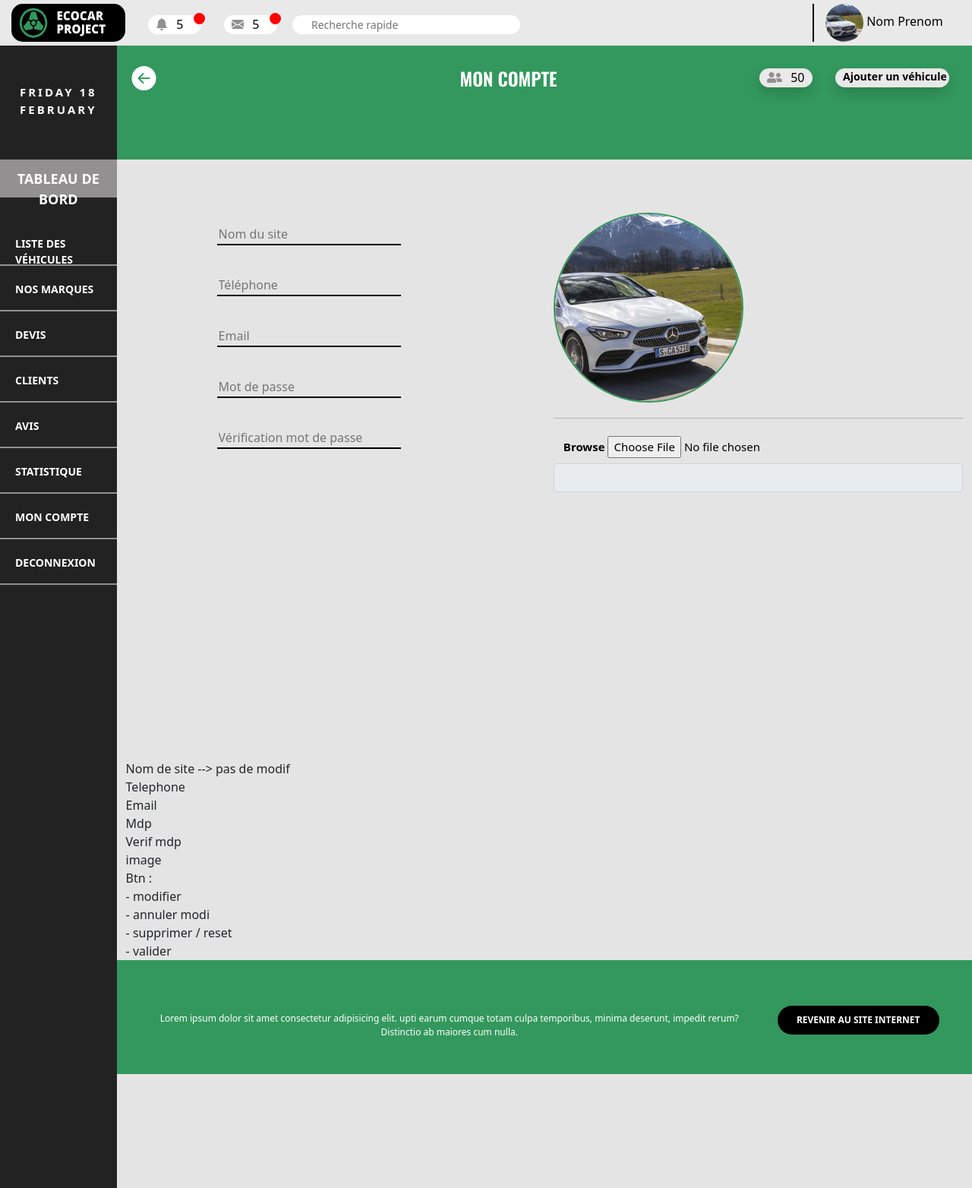
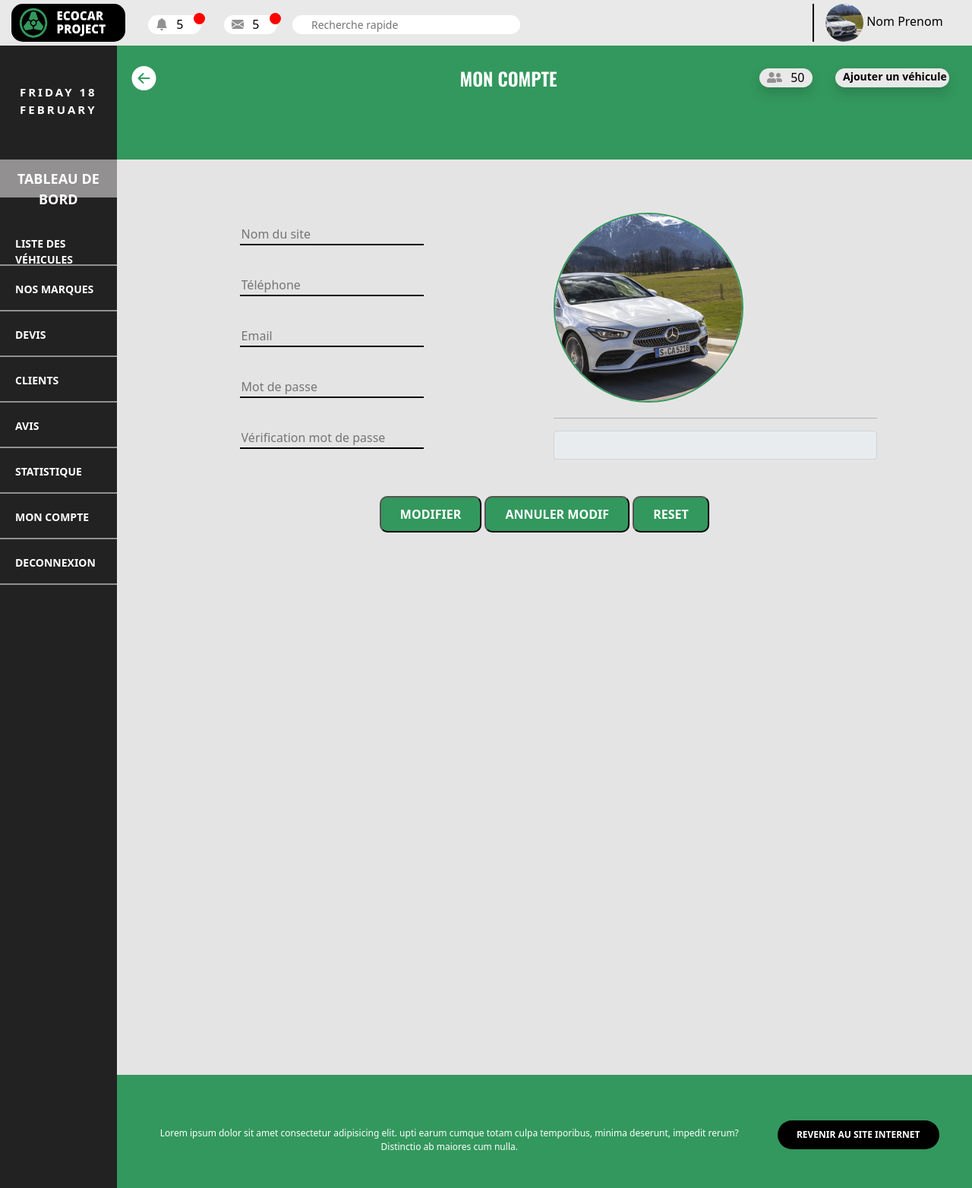
Before and after one commit to alexanderCAG/EcoCar, a PHP site: page /Acheteur/compte_admin.php in a window 1280 px wide. Shown: the top 1564 px of the page at 76% size. Run offline with PHP 8.4, Linux system fonts and the light colour scheme; some libraries are stand-ins or nearby versions.

Commit message:
fin info perso admin

```diff
--- a/Acheteur/compte_admin.php
+++ b/Acheteur/compte_admin.php
@@ -15,38 +15,38 @@
         ?>
 
         <!-- Partie Centrale contenu -->
-        <div class="container">
+        <div class="container" style="margin-bottom: 415px">
             <div class="compte_tot" style="margin-top: 70px;">
                 <form action="">
                     <div class="row">
                         <div class="col-6">
-                            <input class="border_ligne infoPerso_input" type="text" placeholder="Nom du site">
+                            <input id="infoPerso_1" class="border_ligne infoPerso_input" type="text" placeholder="Nom du site">
                             <br>
                             <small><span class="infoPerso_span" id="ErreurCon_1"></span></small>
                             <br>
 
-                            <input class="border_ligne infoPerso_input" type="text" placeholder="Téléphone">
+                            <input id="infoPerso_2" class="border_ligne infoPerso_input" type="text" placeholder="Téléphone">
                             <br>
                             <small><span class="infoPerso_span" id="ErreurCon_2"></span></small>
                             <br>
 
-                            <input class="border_ligne infoPerso_input" type="email" placeholder="Email">
+                            <input id="infoPerso_3" class="border_ligne infoPerso_input" type="email" placeholder="Email">
                             <br>
                             <small><span class="infoPerso_span" id="ErreurCon_3"></span></small>
                             <br>
 
-                            <input class="border_ligne infoPerso_input" type="text" placeholder="Mot de passe">
+                            <input id="infoPerso_4" class="border_ligne infoPerso_input" type="text" placeholder="Mot de passe">
                             <br>
                             <small><span class="infoPerso_span" id="ErreurCon_4"></span></small>
                             <br>
 
-                            <input class="border_ligne infoPerso_input" type="text" placeholder="Vérification mot de passe">
+                            <input id="infoPerso_5" class="border_ligne infoPerso_input" type="text" placeholder="Vérification mot de passe">
                             <br>
                             <small><span class="infoPerso_span" id="ErreurCon_5"></span></small>
                             <br>
 
                         </div>
-                        <div class="col-6">
+                        <div class="col-6" style="width:40%">
                             <img id="infoPerso_image" class="infoPerso_image" src="../Image/voiture_test.jpg" alt="user_img">
                             <hr style="margin-top: 270px">
                             <div class="img_div_change">
@@ -60,24 +60,18 @@
                                 <span id="imageErreur_infoPersovendeur"></span>
                                 <br>
                             </div>
+                        </div>
                     </div>
+                    <div class="row text-center mt-4">
+                        <div class="col">
+                            <button id="btn_modif_infoPerso" class="btn_vert10">Modifier</button>
+                            <button id="btn_Annulmodif_infoPerso" class="btn_vert10">Annuler Modif</button>
+                            <button id="btn_reset_infoPerso" class="btn_vert10">Reset</button>
+                            <button type="submit" id="submit_valider_infoPerso" class="btn_vert10">Valider</button>
+                        </div>
                     </div>
                 </form>
             </div>
-
-            Nom de site --> pas de modif <br>
-            Telephone <br>
-            Email <br>
-            Mdp <br>
-            Verif mdp <br>
-
-            image <br>
-
-            Btn : <br>
-            - modifier <br>
-            - annuler modi <br>
-            - supprimer / reset <br>
-            - valider <br>
         </div>
 
 
--- a/Style/total_admin.css
+++ b/Style/total_admin.css
@@ -177,12 +177,12 @@
 .infoPerso_input{
     background-color: transparent;
     width: 45%;
-    margin-left: 120px;
+    margin-left: 150px;
     margin-top: 15px;
 }
 
 .infoPerso_span{
-    margin-left: 120px;
+    margin-left: 150px;
     color: red;
 }
 
```
Also changed, not shown: Style/infoAdmin.js (+56 -0 lines).
